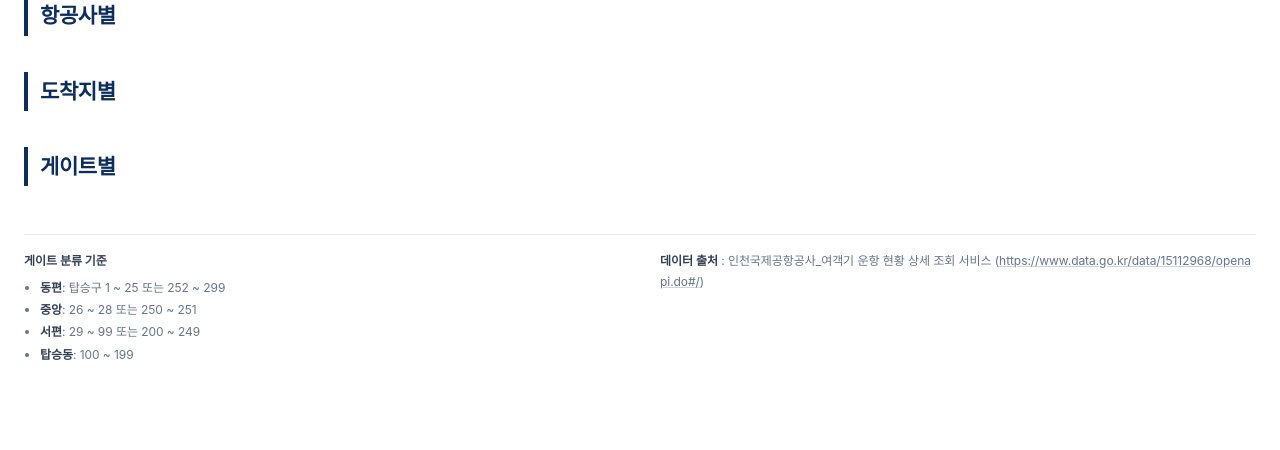
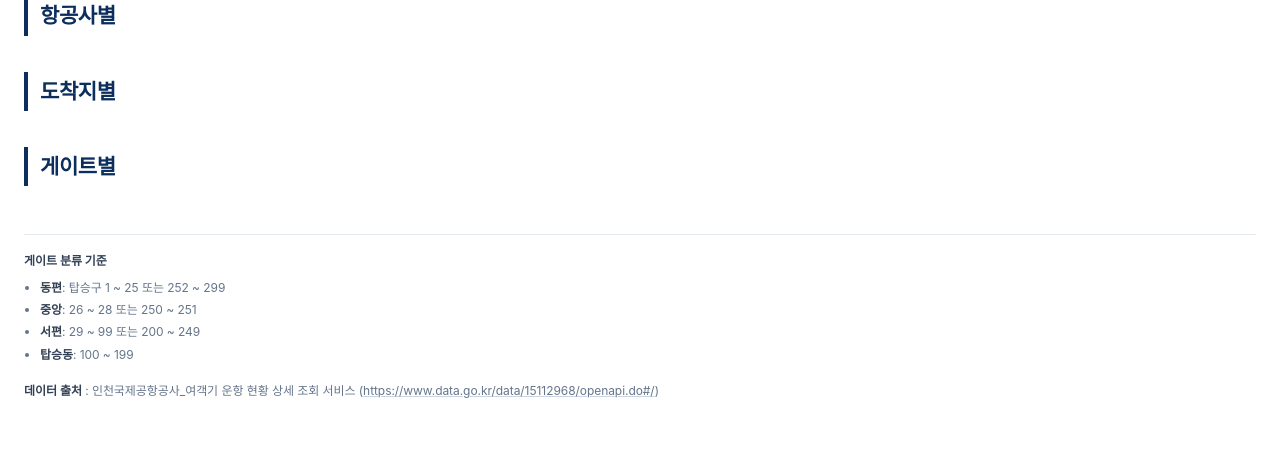
Before and after one commit to jongho1972/icn-dashboard, a FastAPI app: template templates/index.html in a window 1280 px wide. Shown: the part 749-1199 px from the top of the page. Before the commit the page ends 1109 px from the top, so only its background shows below. Run offline with FastAPI, Linux system fonts and the light colour scheme; the template is opened without the code that fills it, so the values that code supplies are empty; some libraries are stand-ins or nearby versions.

Commit message:
style: 각주를 세로 스택으로 변경 + 링크 줄바꿈 방지 (nowrap)

```diff
--- a/templates/index.html
+++ b/templates/index.html
@@ -136,16 +136,15 @@
       background: var(--blue-025); color: var(--navy-900); font-weight: 700;
     }
 
-    /* 각주 (페이지 하단) */
+    /* 각주 (페이지 하단) — 세로 스택 */
     footer.footnote {
       margin-top: 48px;
       padding-top: 16px;
       border-top: 1px solid var(--slate-100);
-      display: flex; gap: 40px; flex-wrap: wrap;
       font-size: 12px; color: var(--slate-500);
       line-height: 1.7; letter-spacing: -0.005em;
     }
-    footer.footnote .footnote-block { flex: 1; min-width: 280px; }
+    footer.footnote .footnote-block + .footnote-block { margin-top: 16px; }
     footer.footnote .footnote-title {
       font-weight: 600; color: var(--slate-700); font-size: 12px;
       margin-bottom: 6px;
@@ -157,7 +156,8 @@
     footer.footnote b { color: var(--slate-700); font-weight: 600; }
     footer.footnote a {
       color: var(--slate-500); text-decoration: underline;
-      text-decoration-color: var(--slate-200); word-break: break-all;
+      text-decoration-color: var(--slate-200);
+      word-break: keep-all; white-space: nowrap;
     }
     footer.footnote a:hover { color: var(--navy-900); text-decoration-color: var(--navy-900); }
 
```
